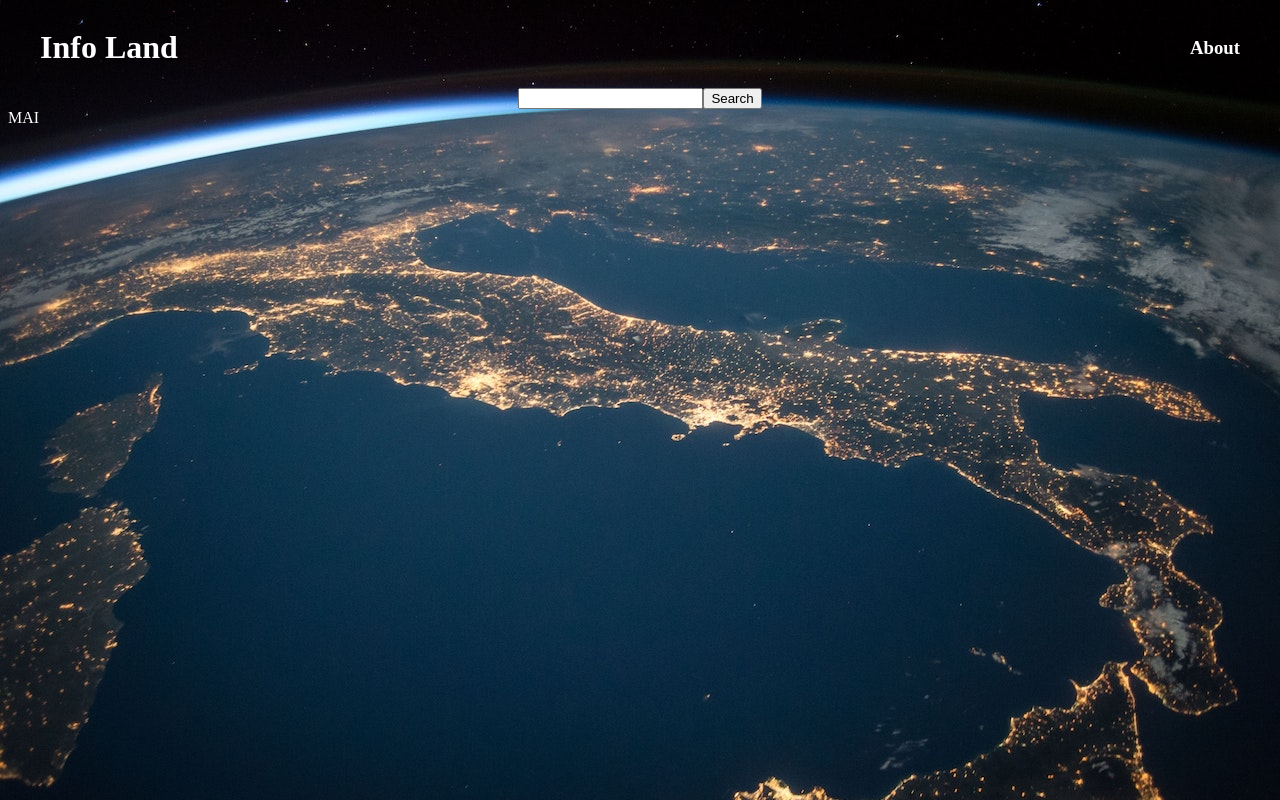
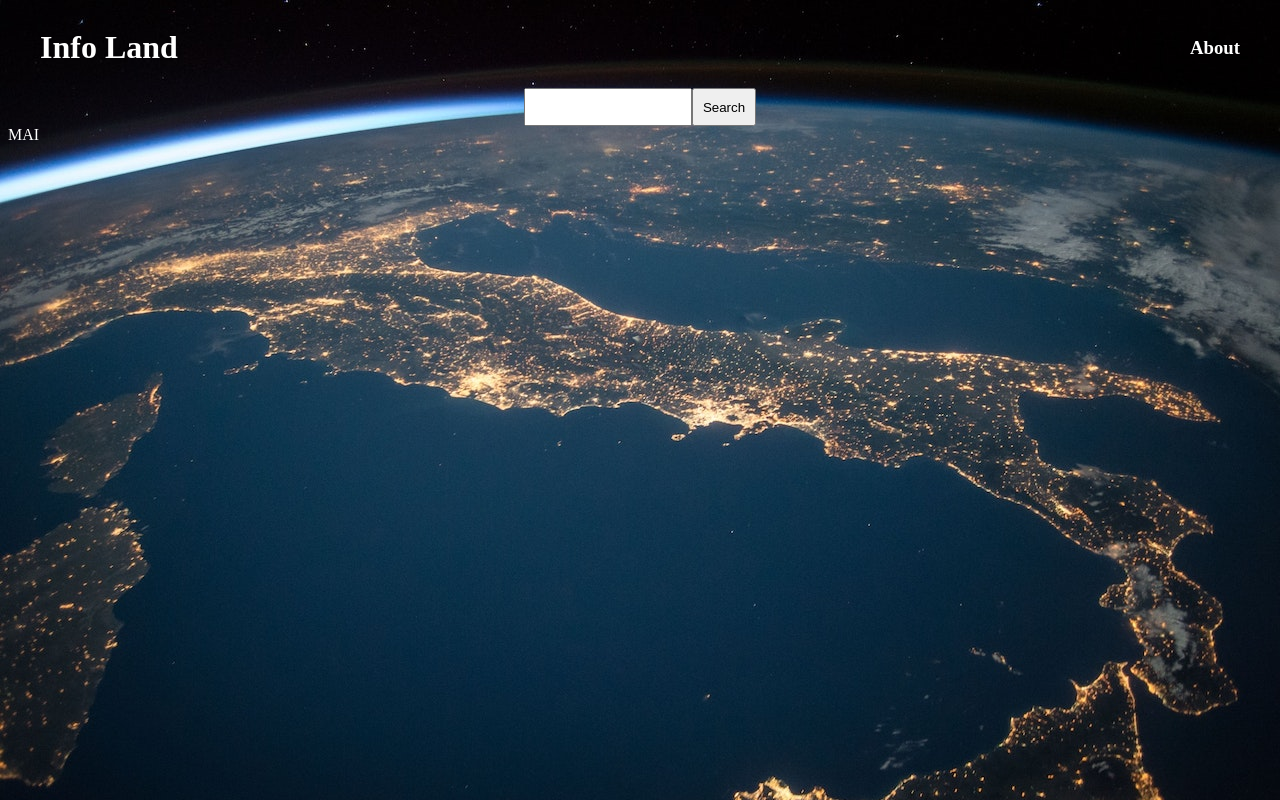
Before and after one commit to ggarciag24/info-land, a React (Create React App) app: page / in a window 1280 px wide. Built offline with nearby package versions, Linux system fonts and the light colour scheme.

Commit message:
search bar and options style updated

```diff
--- a/src/index.css
+++ b/src/index.css
@@ -18,8 +18,23 @@ color: white;
   align-items: center;
   justify-content: center;
 }
+input {
+  height: 2rem;
+  width: 10rem;
+}
+
+button {
+  height: 2.4rem;
+  width: 4rem;
+}
 
 .option {
+  display: flex;
+  justify-content: center;
+  color: black;
   border: 1px solid white;
   padding: 1rem;
+  width: 20%;
+  background: linear-gradient(to right, rgba(255,255,255,.8), rgba(255,255,255,.3));
+  backdrop-filter: blur(4px);
 }
```
